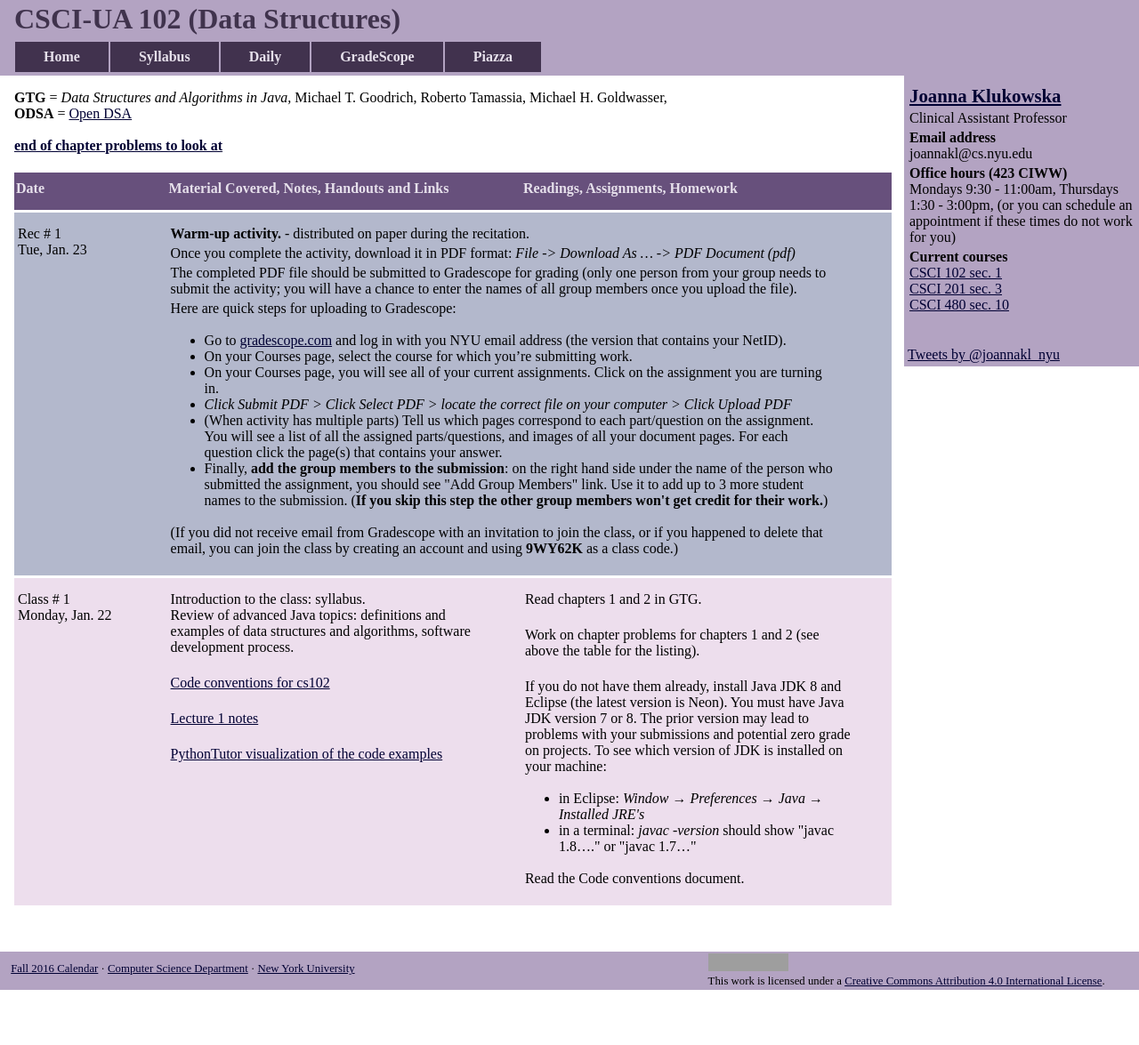
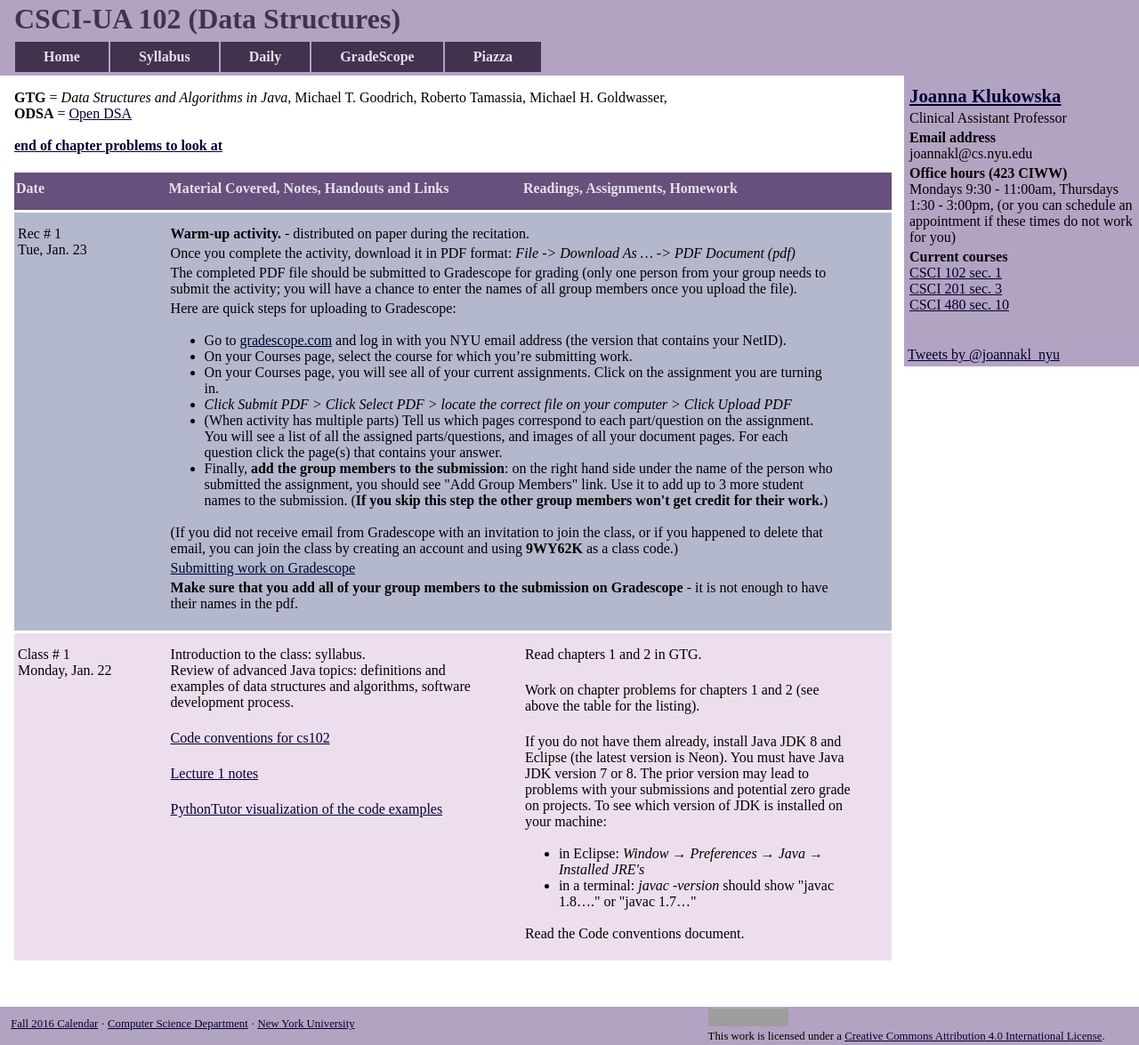
Before and after one commit to joannakl/cs102_s18, a Jekyll site: the page built from daily.html, in a window 1280 px wide. Shown: the whole page at 89% size. Built offline with Jekyll 4.4.1, drawn with Linux system fonts in a browser that asks for light colours; comment, search, counter and statistics services are not loaded; before the commit the page ends 1113 px from its top, so only the background shows below that; grey boxes are pictures that could not be loaded.

Commit message:
link to gradescope tutorial

```diff
--- a/_includes/daily/r1.markdown
+++ b/_includes/daily/r1.markdown
@@ -39,6 +39,13 @@ the class, or if you happened to delete that email, you can join the class
 by creating an account and using __9WY62K__ as a class code.)
 
 
+[Submitting work on Gradescope](https://youtu.be/KMPoby5g_nE)
+
+__Make sure that you add all of your group members to the submission on Gradescope__ - it is not enough to have their names in the pdf.
+
+
+
+
 </p>
 </div>
 
```
